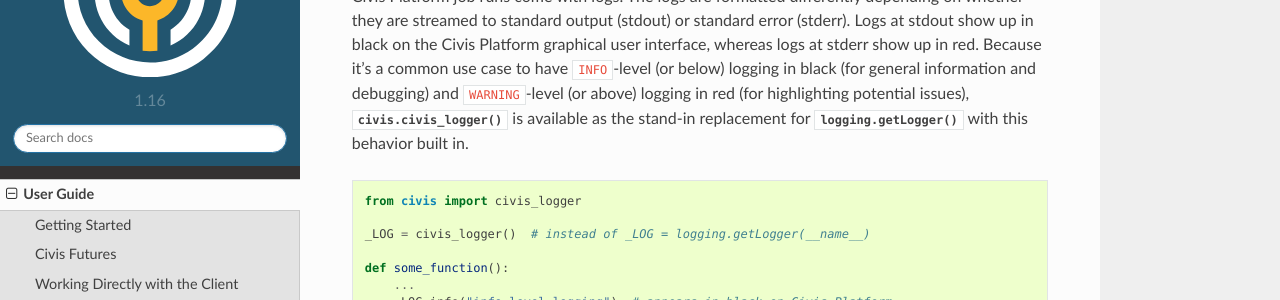
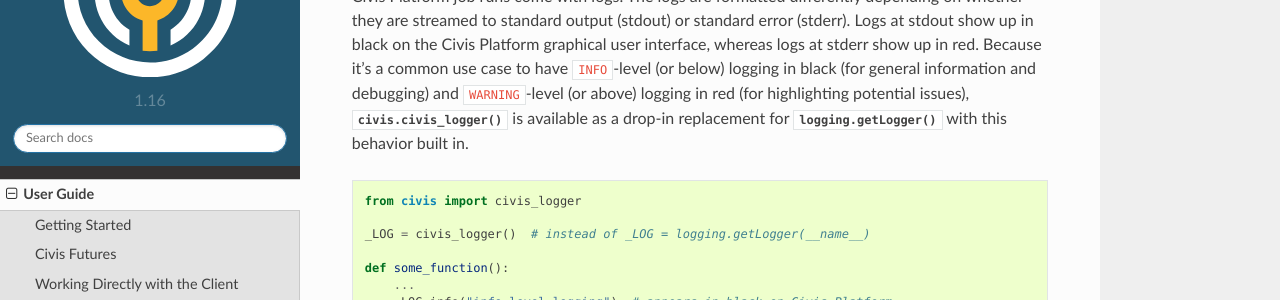
Before and after one commit to civisanalytics/civis-python, a Sphinx documentation site: the page built from docs/source/user_guide.rst, in a window 1280 px wide and 900 px high, scrolled down 3332 px. Shown: the part 149-449 px from the top of the window. Built offline with Sphinx 7.4.7 and the Read the Docs theme 2.0.0, drawn with Linux system fonts in a browser that asks for light colours.

Commit message:
DOC update docstring

```diff
--- a/docs/source/user_guide.rst
+++ b/docs/source/user_guide.rst
@@ -201,7 +201,7 @@
 Because it's a common use case to have ``INFO``-level (or below) logging in black
 (for general information and debugging) and ``WARNING``-level (or above) logging
 in red (for highlighting potential issues),
-:func:`civis.civis_logger` is available as the stand-in replacement
+:func:`civis.civis_logger` is available as a drop-in replacement
 for :func:`logging.getLogger` with this behavior built in.
 
 .. code:: python
```
